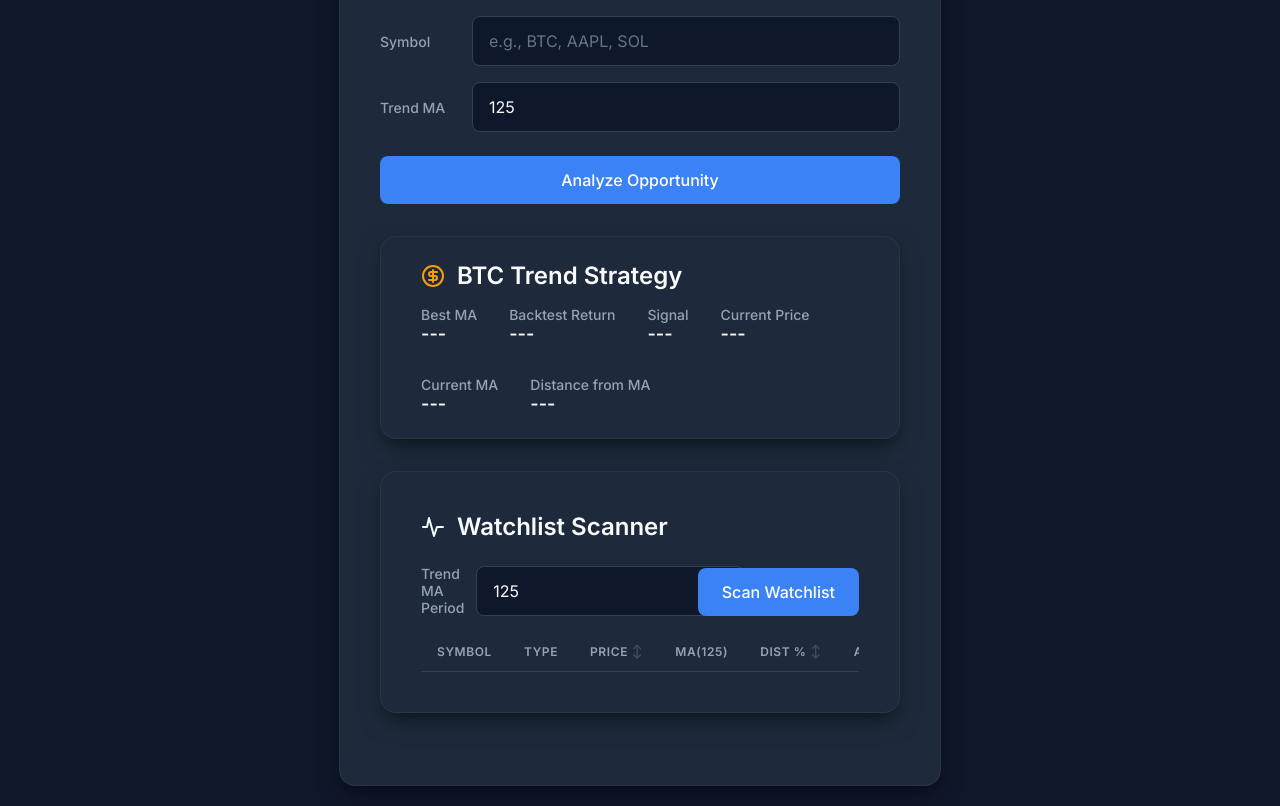
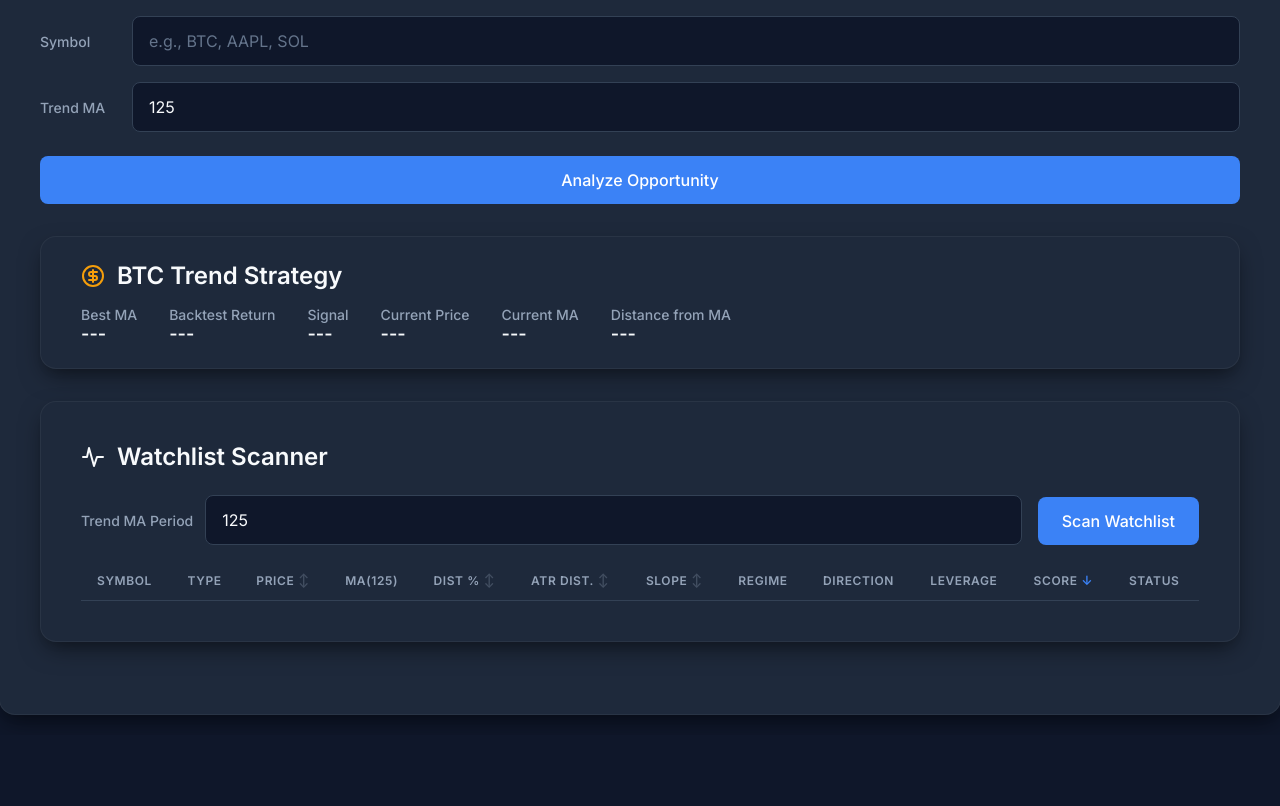
Before and after one commit to GregsonProjectsAI/opportunity-finder, a plain HTML site: page index.html in a window 1280 px wide. Shown: the part 111-917 px from the top of the page. After the commit the page ends 846 px from the top, so only its background shows below. Drawn offline with Linux system fonts and the light colour scheme.

Commit message:
Expand layout width to support full Watchlist Scanner table

```diff
--- a/index.html
+++ b/index.html
@@ -40,7 +40,7 @@
             border-radius: 1rem;
             box-shadow: 0 10px 25px -5px rgba(0, 0, 0, 0.5), 0 8px 10px -6px rgba(0, 0, 0, 0.1);
             border: 1px solid rgba(255, 255, 255, 0.05);
-            max-width: 520px;
+            max-width: 1200px;
             width: 100%;
             transition: transform 0.3s ease, box-shadow 0.3s ease;
         }
```
